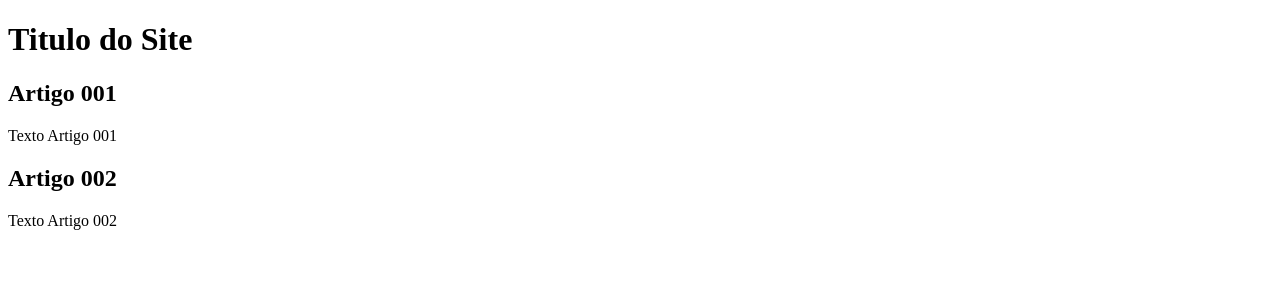
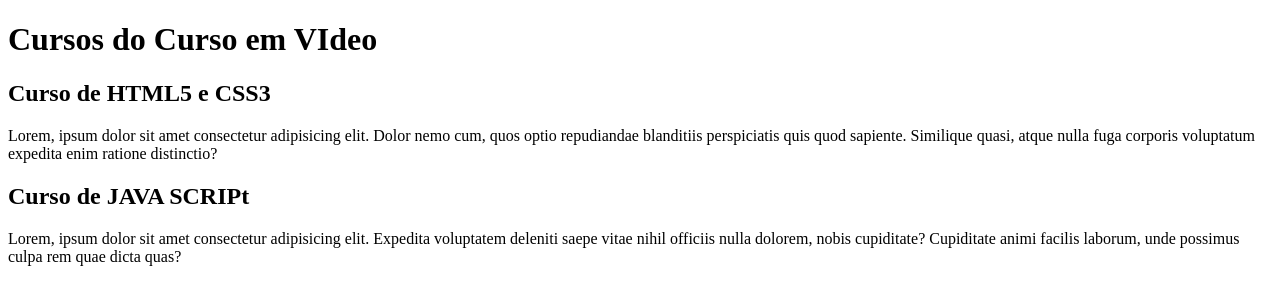
Before and after one commit to luizasanty/projeto-site, a plain HTML site: page index.html in a window 1280 px wide. Drawn offline with Linux system fonts and the light colour scheme.

Commit message:
conteudo do html

```diff
--- a/index.html
+++ b/index.html
@@ -8,15 +8,15 @@
 <body>
     <main>
         <header>
-            <h1>Titulo do Site</h1>
+            <h1>Cursos do Curso em VIdeo</h1>
         </header>
         <article>
-            <h2>Artigo 001</h2>
-            <p>Texto Artigo 001</p>
+            <h2>Curso de HTML5  e CSS3</h2>
+            <p>Lorem, ipsum dolor sit amet consectetur adipisicing elit. Dolor nemo cum, quos optio repudiandae blanditiis perspiciatis quis quod sapiente. Similique quasi, atque nulla fuga corporis voluptatum expedita enim ratione distinctio?</p>
         </article>
         <article>
-            <h2>Artigo 002</h2>
-            <p>Texto Artigo 002</p>
+            <h2>Curso de JAVA SCRIPt</h2>
+            <p>Lorem, ipsum dolor sit amet consectetur adipisicing elit. Expedita voluptatem deleniti saepe vitae nihil officiis nulla dolorem, nobis cupiditate? Cupiditate animi facilis laborum, unde possimus culpa rem quae dicta quas?</p>
         </article>
 
     </main>
```
